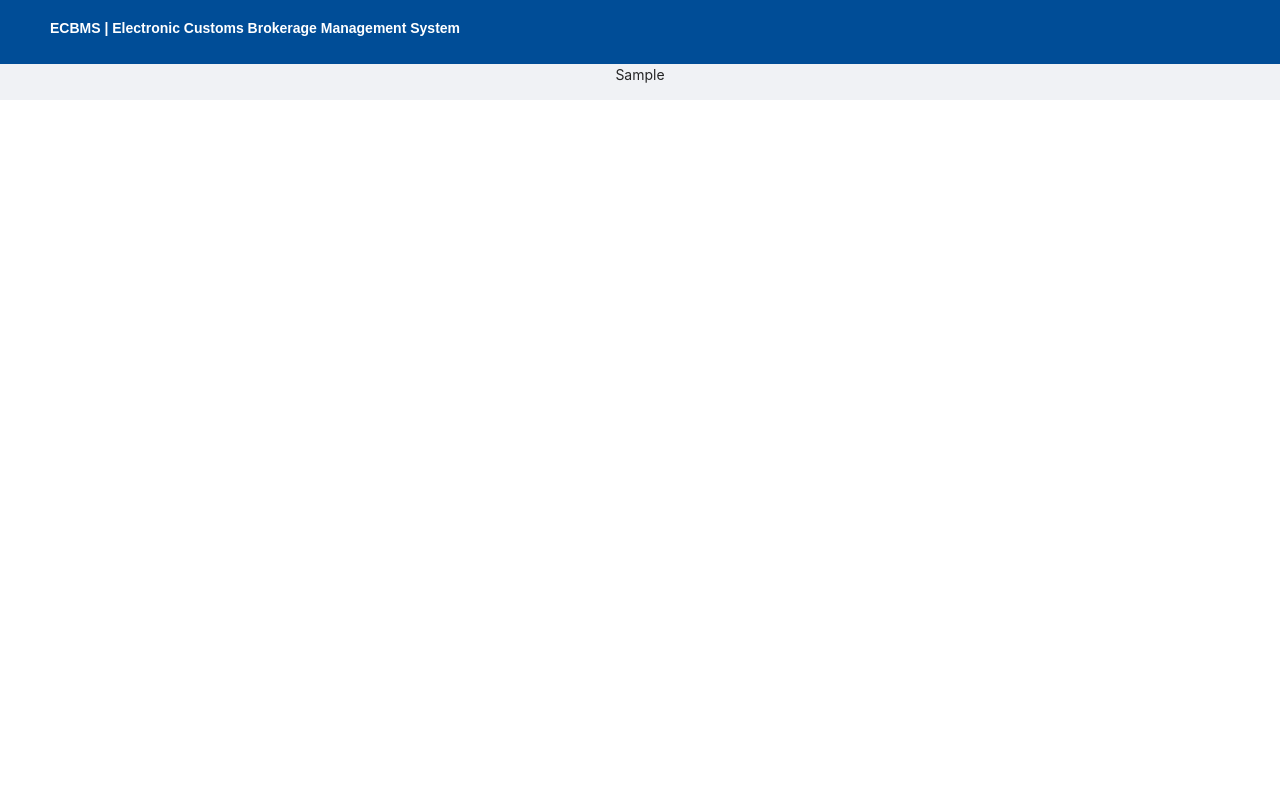
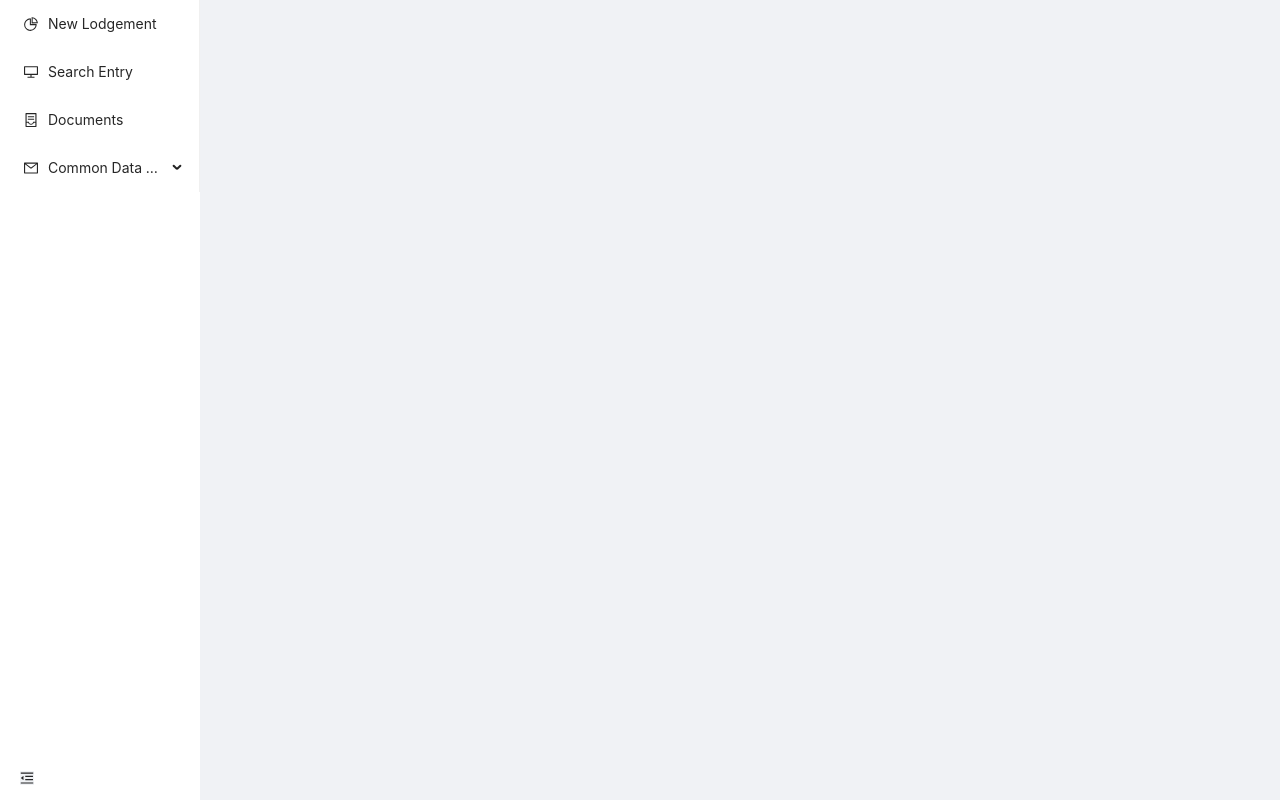
Before and after one commit to CASTRDE/ecbms-js, a React (Create React App) app: page / in a window 1280 px wide. Built offline with nearby package versions, Linux system fonts and the light colour scheme.

Commit message:
feat: [ST010003] finish side menu, uncomplete routing

```diff
--- a/src/App.js
+++ b/src/App.js
@@ -1,12 +1,18 @@
-import './App.css';
-// import { BrowserRouter, Routes, Route} from "react-router-dom";
-import SiteLayout from "./layout/SiteLayout";
+import SideBar from "./components/SideBar"
+import {BrowserRouter, Route, Routes} from "react-router-dom";
+import SearchEntry from "./pages/SearchEntry";
 
-function App() {
+const App = () => {
   return (
-    <div className="App">
-      <SiteLayout/>
-    </div>
+      <BrowserRouter>
+        <Routes>
+            <Route path="/" element = {<SideBar />} >
+                <Route path="/NewLodgement" element={<div>New Lodgement</div>} />
+                <Route path="/SearchEntry" element={<SearchEntry />} />
+                <Route path="/Documents" element={<div>Documents</div>} />
+            </Route>
+        </Routes>
+      </BrowserRouter>
   );
 }
 
--- /dev/null
+++ b/src/components/SideBar.css
@@ -0,0 +1,23 @@
+.side-menu {
+    width: 256px;
+    display: flex;
+
+}
+
+.collapse-button {
+    width: 256px;
+}
+
+#components-layout-demo-side .test {
+    height: 32px;
+    margin: 16px;
+    background: rgba(255, 255, 255, 0.3);
+}
+
+.ant-layout-sider {
+    background: white !important;
+}
+
+.site-layout .site-layout-background {
+    background: pink;
+}
--- /dev/null
+++ b/src/components/SideBar.js
@@ -0,0 +1,85 @@
+import {
+    ContainerOutlined,
+    DesktopOutlined,
+    MailOutlined,
+    MenuFoldOutlined,
+    MenuUnfoldOutlined,
+    PieChartOutlined,
+} from '@ant-design/icons';
+import {Layout, Menu} from 'antd';
+import React, {useState} from 'react';
+import Sider from "antd/es/layout/Sider";
+import { useNavigate } from "react-router-dom"
+
+function getItem(label, key, icon, children, type) {
+    return {
+        key,
+        icon,
+        children,
+        label,
+        type,
+    };
+}
+
+function SideBar() {
+
+    const [collapsed, setCollapsed] = useState(false);
+    const navigate = useNavigate()
+
+    return (
+        <Layout
+            style = {{
+                Height: '100%',
+            }}
+        >
+            <div>
+                <Sider
+                    style={{
+                        minHeight: '100vh',
+                        backgroundColor: 'white',
+                    }}
+                    trigger={null} collapsible collapsed={collapsed}
+                >
+                    <Menu
+                        onClick={({key}) => {
+                            if(key === ''){
+                                console.error("testingroute")
+                            } else {
+                                navigate(key)
+                            }
+                        }}
+                        defaultSelectedKeys={['1']}
+                        mode="inline"
+                        items={
+                            [
+                                getItem('New Lodgement', '/NewLodgement', <PieChartOutlined/>),
+                                getItem('Search Entry', '/SearchEntry', <DesktopOutlined/>),
+                                getItem('Documents', '/Documents', <ContainerOutlined/>),
+                                getItem('Common Data Settings', '/CommonDataSettings', <MailOutlined/>, [
+                                    getItem('SLEEPWELL', '5'),
+                                ]),
+                            ]
+                        }
+                    />
+                    <div style={{
+                        display: 'flex',
+                        flexDirection: 'column',
+                        position: "absolute",
+                        bottom: 15,
+                        zIndex: 1,
+                        left: 20
+                    }} >
+                    <Layout>
+                        {React.createElement(collapsed ? MenuUnfoldOutlined : MenuFoldOutlined, {
+                            className: 'trigger',
+                            onClick: () => setCollapsed(!collapsed),
+                        })}
+                    </Layout>
+                    </div>
+                </Sider>
+            </div>
+        </Layout>
+    );
+};
+
+export default SideBar
--- a/src/pages/SearchEntry.js
+++ b/src/pages/SearchEntry.js
@@ -2,7 +2,7 @@ import React from 'react'
 import {Button, Form, Input, Row, Col, Card} from "antd";
 import "./SearchEntry.css"
 
-function test() {
+function SearchEntry() {
     return (
         <div className="search-entry-bg">
             <Form>
@@ -46,5 +46,4 @@ function test() {
     )
 }
 
-
-export default test
+export default SearchEntry
```
